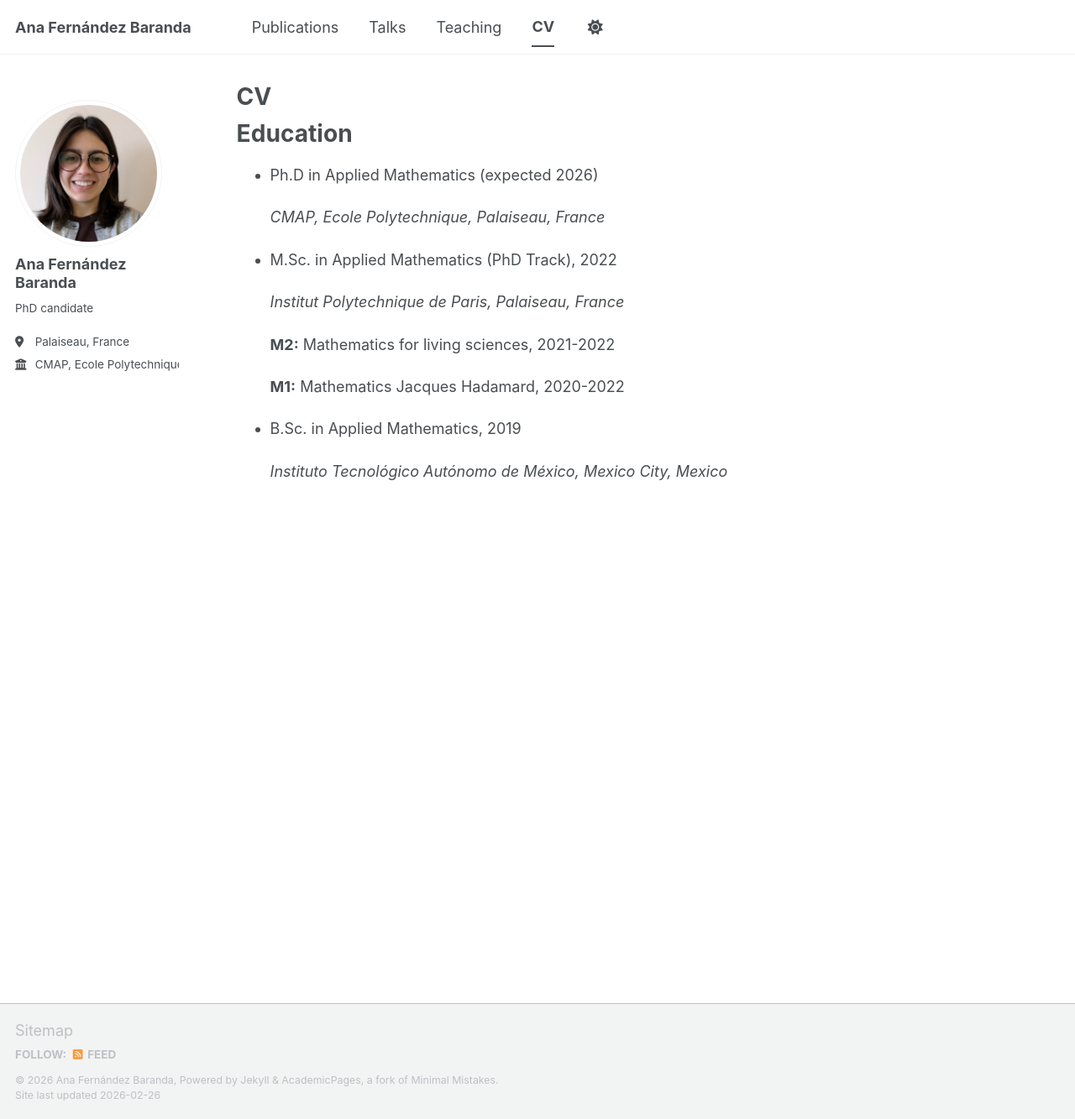
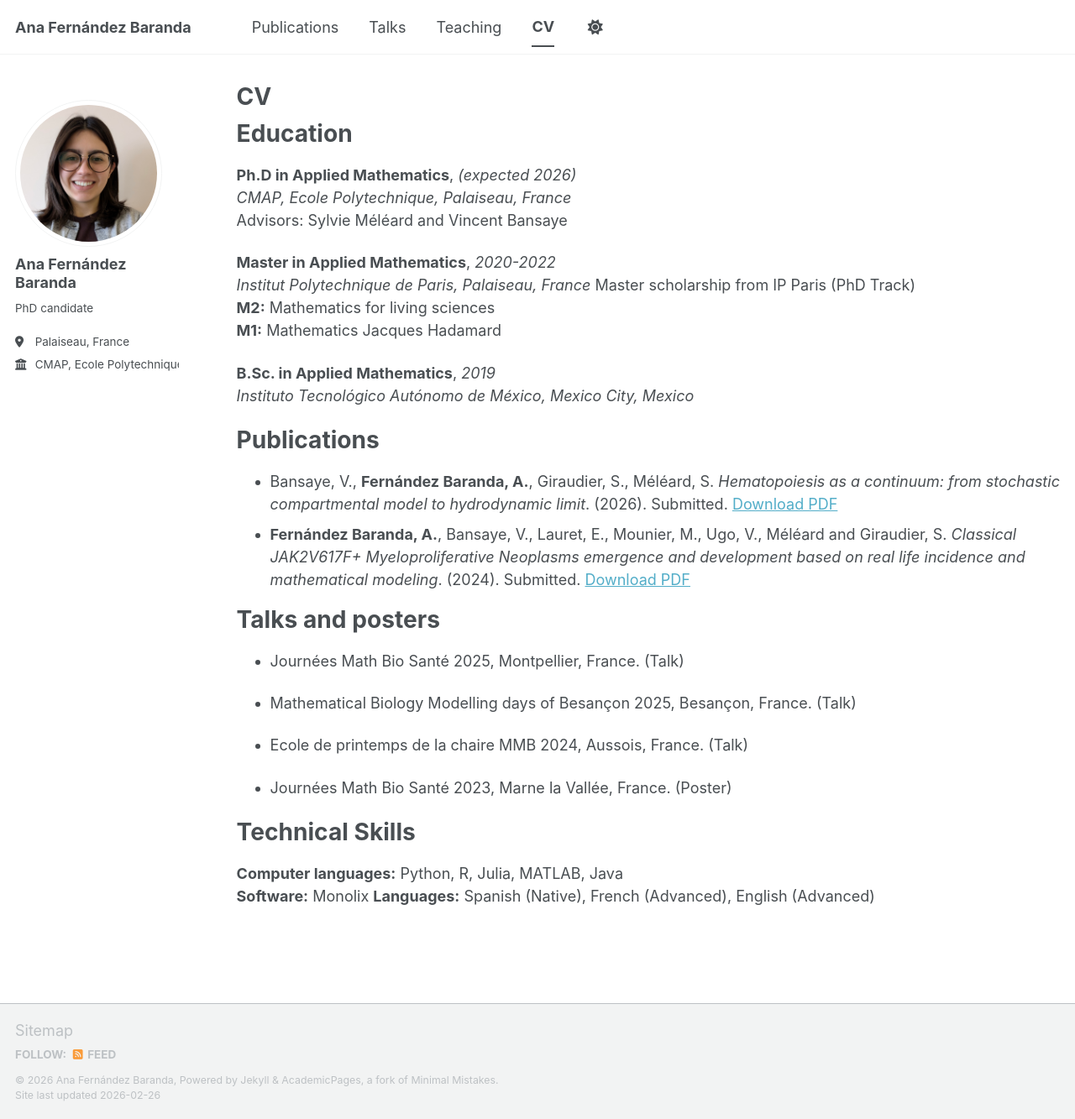
Before and after one commit to ana-fernandezbaranda/ana-fernandezbaranda.github.io, a Jekyll site: the page built from _pages/cv.md, in a window 1280 px wide and 1333 px high. Shown: the whole window at 84% size. Built offline with Jekyll 4.4.1, drawn with Linux system fonts in a browser that asks for light colours; a script bundle is joined from its source files by our own code; library files that are not in the unit come from our copies.

Commit message:
Update cv.md

```diff
--- a/_pages/cv.md
+++ b/_pages/cv.md
@@ -11,18 +11,36 @@ redirect_from:
 
 Education
 ======
-* Ph.D in Applied Mathematics (expected 2026)
+**Ph.D in Applied Mathematics**, _(expected 2026)_ <br>
+_CMAP, Ecole Polytechnique, Palaiseau, France_ <br>
+Advisors: Sylvie Méléard and Vincent Bansaye
 
-  _CMAP, Ecole Polytechnique, Palaiseau, France_
+**Master in Applied Mathematics**, _2020-2022_ <br>
+_Institut Polytechnique de Paris, Palaiseau, France_
+Master scholarship from IP Paris (PhD Track) <br>
+**M2:** Mathematics for living sciences<br>
+**M1:** Mathematics Jacques Hadamard
 
-* M.Sc. in Applied Mathematics (PhD Track), 2022
+**B.Sc. in Applied Mathematics**, _2019_ <br>
+_Instituto Tecnológico Autónomo de México, Mexico City, Mexico_
 
-    _Institut Polytechnique de Paris, Palaiseau, France_
+Publications
+======
+* Bansaye, V., **Fernández Baranda, A.**, Giraudier, S., Méléard, S. _Hematopoiesis as a continuum: from stochastic compartmental model to hydrodynamic limit_. (2026). Submitted. [Download PDF](/files/hematopoiesis.pdf)
+* **Fernández Baranda, A.**, Bansaye, V., Lauret, E., Mounier, M., Ugo, V., Méléard and Giraudier, S. _Classical JAK2V617F+ Myeloproliferative Neoplasms emergence and development based on real life incidence and mathematical modeling_. (2024). Submitted. [Download PDF](/files/age-dependency.pdf)
 
-    **M2:** Mathematics for living sciences, 2021-2022
+Talks and posters
+======
+* Journées Math Bio Santé 2025, Montpellier, France. (Talk)
 
-    **M1:** Mathematics Jacques Hadamard, 2020-2022
+* Mathematical Biology Modelling days of Besançon 2025, Besançon, France. (Talk)
 
-* B.Sc. in Applied Mathematics, 2019
+* Ecole de printemps de la chaire MMB 2024, Aussois, France. (Talk)
 
-    _Instituto Tecnológico Autónomo de México, Mexico City, Mexico_
+* Journées Math Bio Santé 2023, Marne la Vallée, France. (Poster)
+
+Technical Skills
+======
+**Computer languages:** Python, R, Julia, MATLAB, Java <br>
+**Software:** Monolix
+**Languages:** Spanish (Native), French (Advanced), English (Advanced)
```
